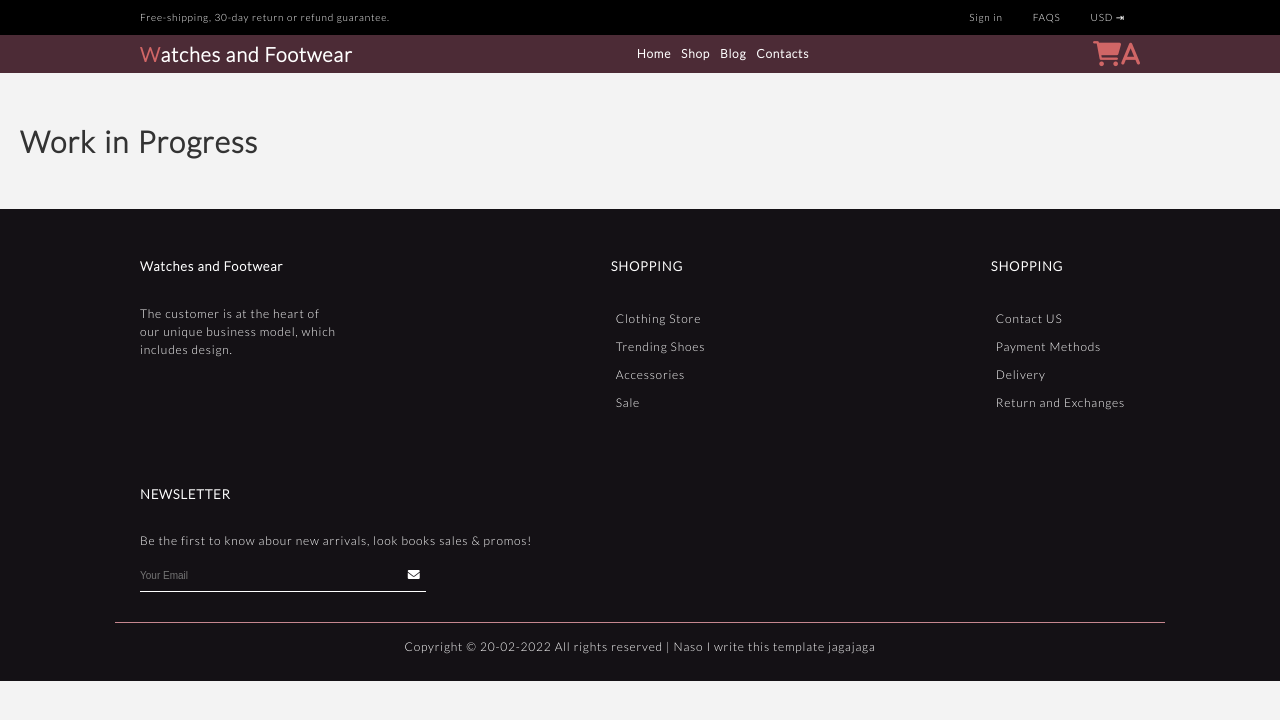
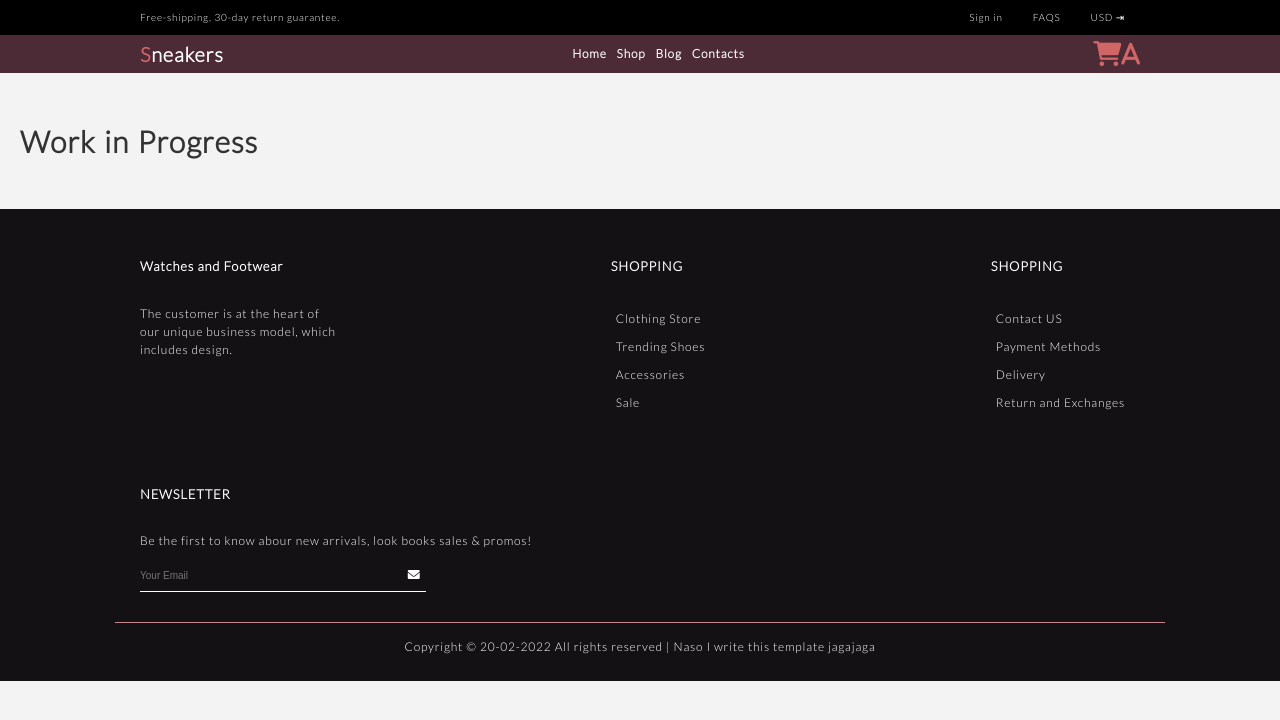
Before and after one commit to Mayorhack/Sneakers-Shop, a plain HTML site: page blog.html in a window 1280 px wide. Drawn offline with Linux system fonts and the light colour scheme.

Commit message:
Changed the title tag text

```diff
--- a/blog.html
+++ b/blog.html
@@ -4,7 +4,7 @@
     <meta charset="UTF-8" />
     <meta http-equiv="X-UA-Compatible" content="IE=edge" />
     <meta name="viewport" content="width=device-width, initial-scale=1.0" />
-    <title>Document</title>
+    <title>Sneakers-Blog</title>
     <link
       rel="stylesheet"
       href="https://cdnjs.cloudflare.com/ajax/libs/font-awesome/6.0.0/css/all.min.css"
@@ -21,7 +21,7 @@
         <!-- shipping nav -->
         <nav class="shipping">
           <ul class="container flex">
-            <p>Free-shipping, 30-day return or refund guarantee.</p>
+            <p>Free-shipping, 30-day return guarantee.</p>
             <div class="flex">
               <li><a href="">Sign in</a></li>
               <li><a href="">FAQS</a></li>
@@ -32,7 +32,7 @@
         <!-- Main nav -->
         <nav class="main-nav">
           <ul class="container flex">
-            <h3 class="logo-title">Watches and Footwear</h3>
+            <h3 class="logo-title">Sneakers</h3>
             <div class="flex">
               <li><a href="index.html">Home</a></li>
               <li><a href="shop.html">Shop</a></li>
```
Also changed, not shown: contact.html (+3 -3 lines), index.html (+2 -2 lines), shop.html (+3 -3 lines).
